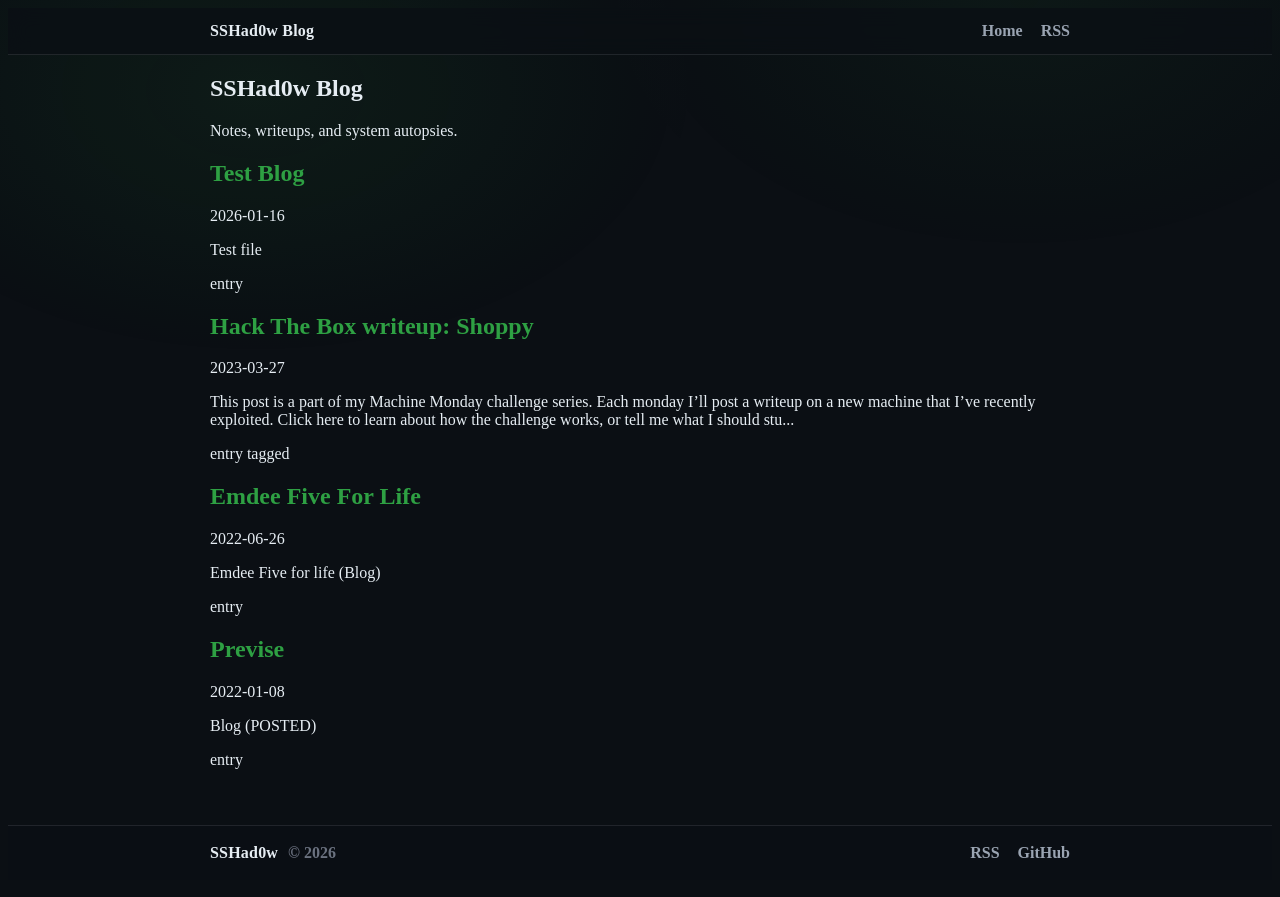
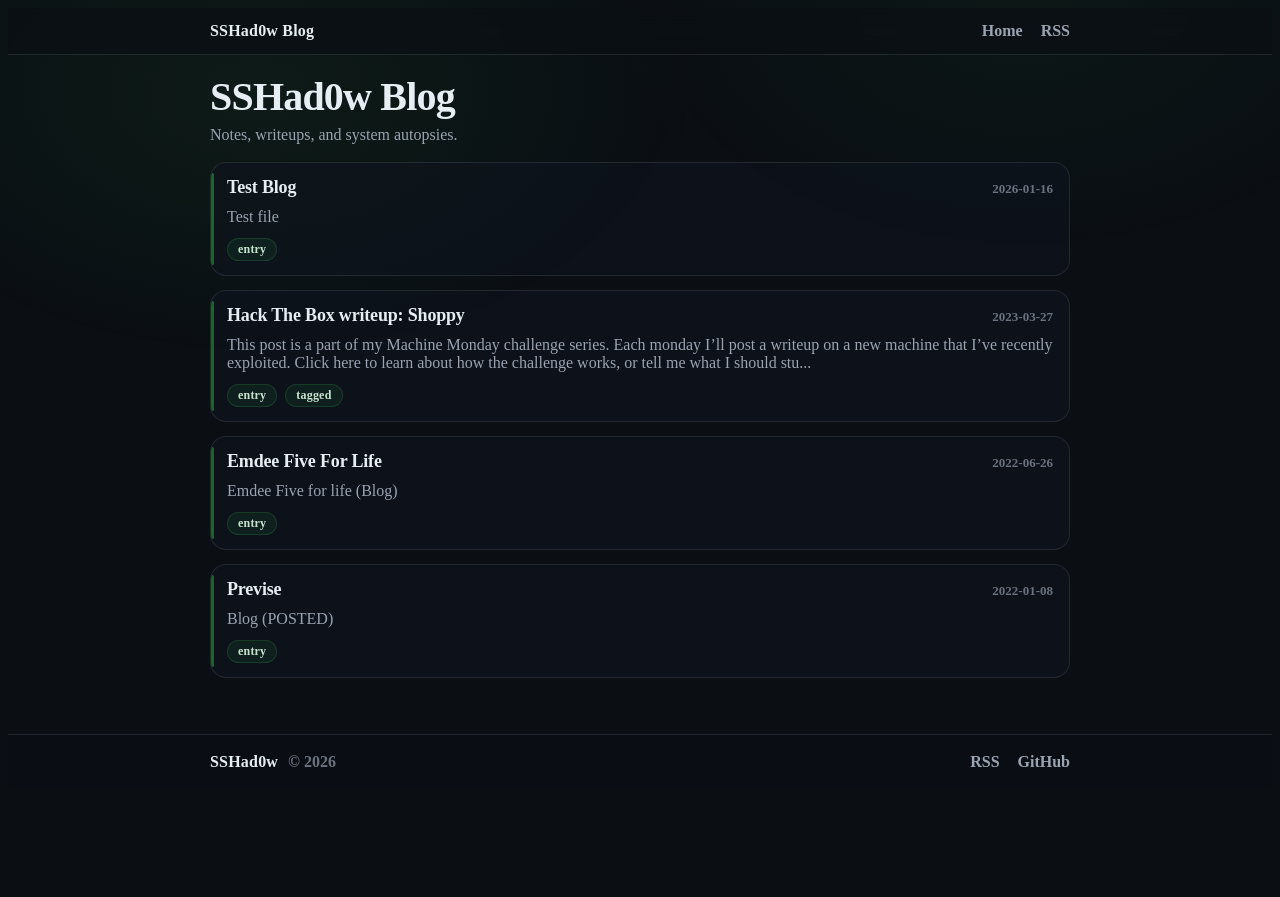
Before and after one commit to SSHad0w/https-blog.SSHad0w.com, a Jekyll site: the page built from index.md, in a window 1280 px wide. Shown: the top 897 px of the page. Built offline with Jekyll 4.4.1, drawn with Linux system fonts in a browser that asks for light colours.

Commit message:
Update home page look style.scss
Home page CSS

```diff
--- a/assets/css/style.scss
+++ b/assets/css/style.scss
@@ -291,3 +291,102 @@ body::before {
   max-height: 360px;
   object-fit: contain;
 }
+
+/* ===== Home: dossier list ===== */
+/* ===== Home page CSS. To change this structurally, index.md also needs to be edited.===== */
+/* ===== Might shake this up for christmas, defcon or something, idk ===== */
+.home-head {
+  margin: 18px 0 18px;
+}
+
+.home-title {
+  font-size: clamp(28px, 4vw, 40px);
+  margin: 0 0 6px;
+  letter-spacing: -0.02em;
+}
+
+.home-sub {
+  margin: 0;
+  color: var(--muted);
+  max-width: 70ch;
+}
+
+.dossier-list {
+  display: grid;
+  gap: 14px;
+  margin-top: 18px;
+}
+
+.dossier {
+  border: 1px solid var(--border);
+  border-radius: 16px;
+  padding: 14px 16px;
+  background: rgba(15, 21, 32, 0.55);
+  position: relative;
+  overflow: hidden;
+}
+
+.dossier::before {
+  content: "";
+  position: absolute;
+  left: 0;
+  top: 10px;
+  bottom: 10px;
+  width: 3px;
+  background: rgba(46, 160, 67, 0.55);
+  border-radius: 999px;
+}
+
+.dossier-top {
+  display: flex;
+  justify-content: space-between;
+  gap: 12px;
+  align-items: baseline;
+}
+
+.dossier-title {
+  margin: 0;
+  font-size: 18px;
+  letter-spacing: -0.01em;
+}
+
+.dossier-title a {
+  color: var(--text);
+  text-decoration: none;
+  font-weight: 900;
+}
+
+.dossier-title a:hover {
+  color: var(--accent2);
+  text-decoration: none;
+}
+
+.dossier-date {
+  color: var(--faint);
+  font-weight: 750;
+  font-size: 13px;
+  white-space: nowrap;
+}
+
+.dossier-excerpt {
+  margin: 10px 0 0;
+  color: var(--muted);
+}
+
+.dossier-meta {
+  margin-top: 12px;
+  display: flex;
+  gap: 8px;
+  flex-wrap: wrap;
+}
+
+.dossier-chip {
+  font-size: 12px;
+  font-weight: 800;
+  letter-spacing: 0.2px;
+  padding: 3px 10px;
+  border-radius: 999px;
+  color: rgba(217, 251, 227, 0.9);
+  background: rgba(46, 160, 67, 0.10);
+  border: 1px solid rgba(63, 185, 80, 0.18);
+}
```
